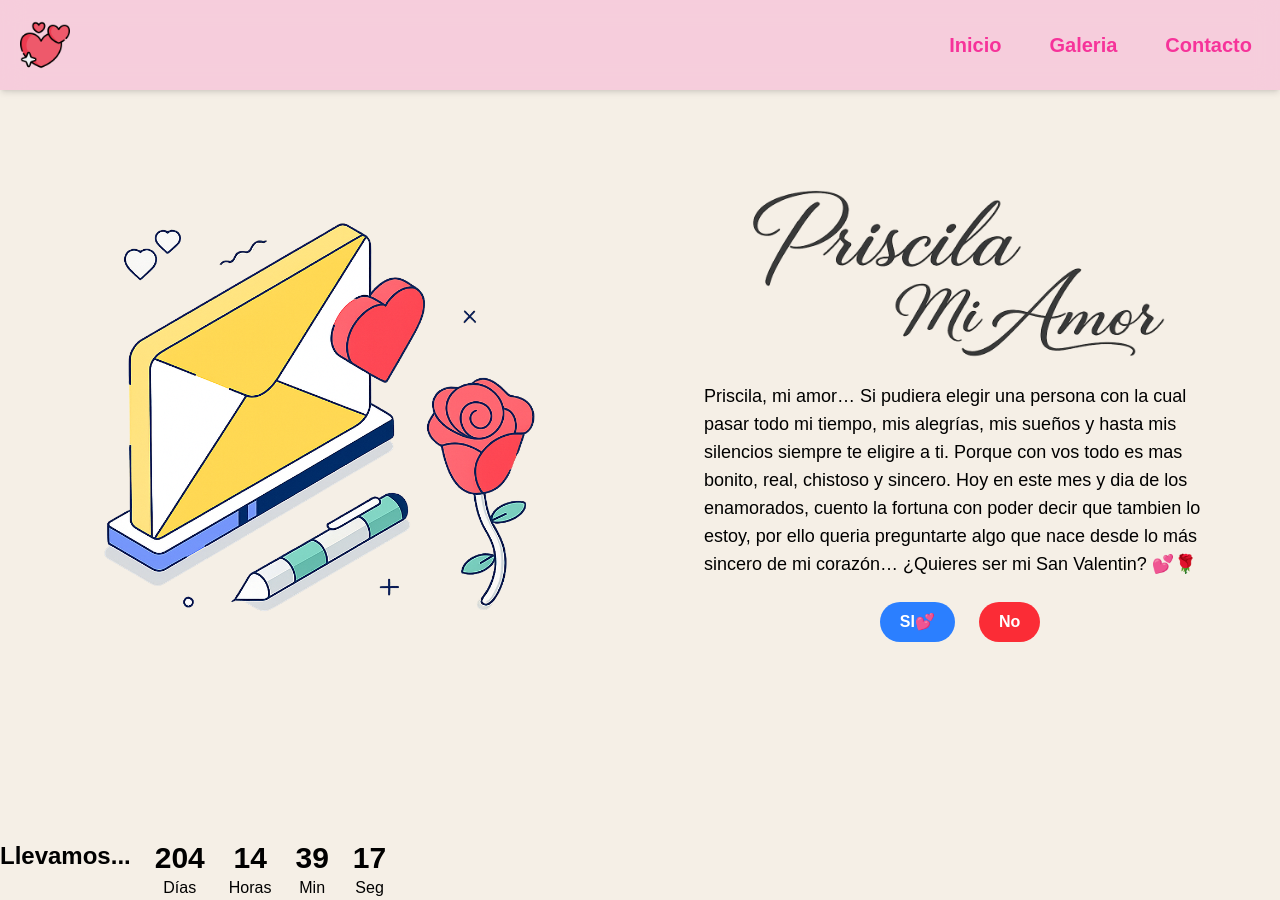
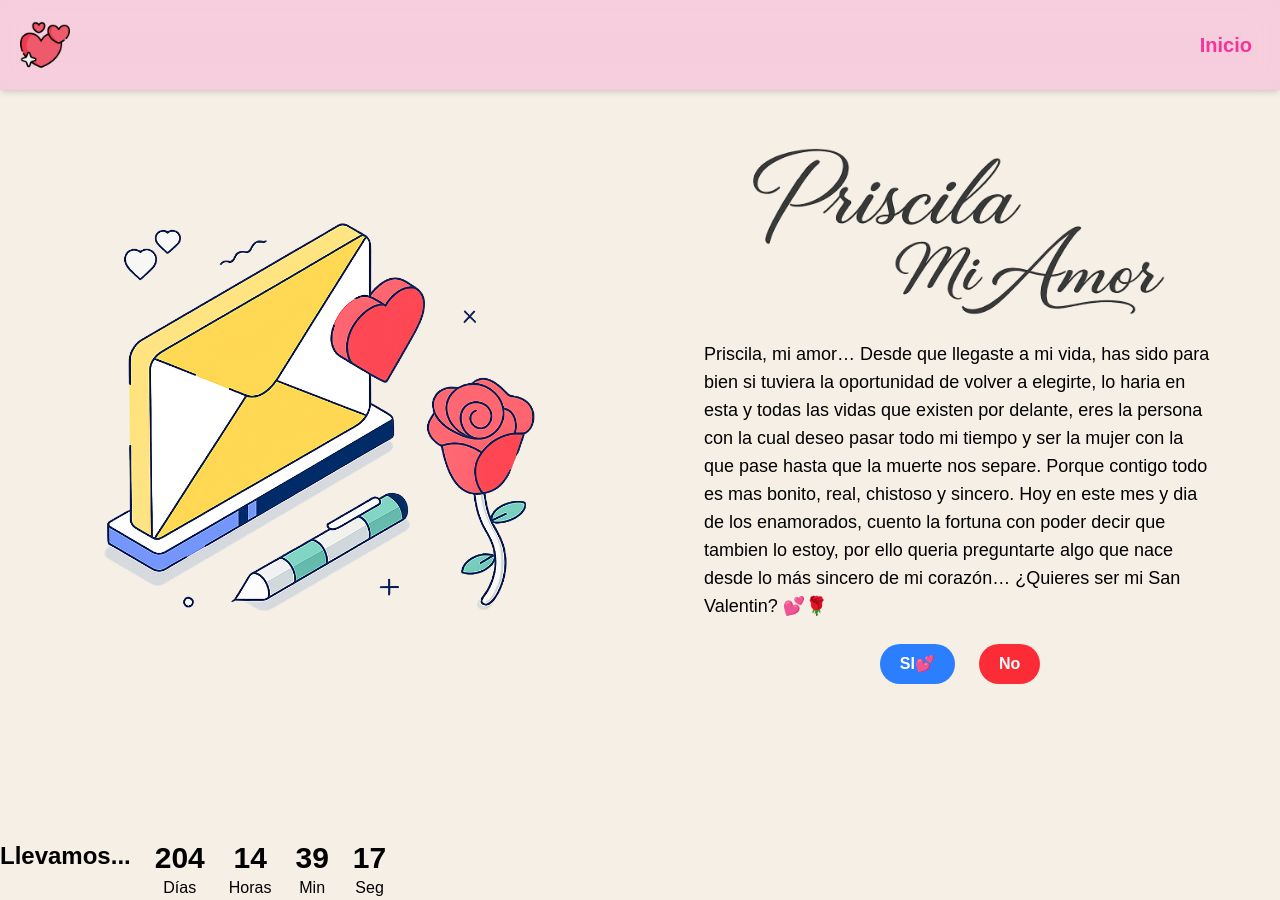
Before and after one commit to YaderSz/Propuesta_SV, a Next.js app: page / in a window 1280 px wide. Built offline with nearby package versions, Linux system fonts and the light colour scheme.

Commit message:
Cambios en NavBar

```diff
--- a/app/home/inicio.tsx
+++ b/app/home/inicio.tsx
@@ -42,6 +42,11 @@ const handleSi = () => {
   setPantallaFinal(true);
 }, 9000);
 
+const galeriabtn = () =>{
+  setPantallaFinal(true);
+}
+
+
 };
 
 const moverBotonNo = () => {
@@ -77,11 +82,12 @@ const moverBotonNo = () => {
   <p className="text-lg py-6 max-w-xl">
   Priscila, mi amor…
 
-Si pudiera elegir una persona con la cual pasar todo mi tiempo,
-mis alegrías, mis sueños y hasta mis silencios
-siempre te eligire a ti.
-
-Porque con vos todo es mas bonito, real, chistoso y sincero.
+Desde que llegaste a mi vida, has sido para bien
+si tuviera la oportunidad de volver a elegirte,
+lo haria en esta y todas las vidas que existen por delante,
+eres la persona con la cual deseo pasar todo mi tiempo y ser la mujer
+con la que pase hasta que la muerte nos separe.
+Porque contigo todo es mas bonito, real, chistoso y sincero.
 
 Hoy en este mes y dia de los enamorados, cuento la fortuna con poder decir
 que tambien lo estoy, por ello queria
--- a/app/home/navbar.tsx
+++ b/app/home/navbar.tsx
@@ -62,38 +62,15 @@ const Navbar = () => {
     Inicio
   </Link>
 
-  <Link href='#MisionVision'
-    className='relative p-2 text-pink-500 hover:text-pink-600 transition-all duration-300
-    after:absolute after:left-0 after:-bottom-1 after:h-[2px] after:w-0
-    after:bg-pink-500 after:transition-all after:duration-300
-    hover:after:w-full'>
-    Galeria
-  </Link>
-
-  <Link href='#Contacto'
-    className='relative p-2 text-pink-500 hover:text-pink-600 transition-all duration-300
-    after:absolute after:left-0 after:-bottom-1 after:h-[2px] after:w-0
-    after:bg-pink-500 after:transition-all after:duration-300
-    hover:after:w-full'>
-    Contacto
-  </Link>
 </div>
 
       {/* Mobile Menu */}
       {isClick && (
         <div className='absolute top-full left-0 w-full shadow-md md:hidden flex flex-col items-center bg-backgroundNav'>
-          <Link href='/' className='relative p-2 text-black hover:text-pink-500 transition-all duration-300
+          <Link href='/' className='relative p-2 text-pink-500 hover:text-pink-600 transition-all duration-300
     after:absolute after:left-0 after:-bottom-1 after:h-[2px] after:w-0
     after:bg-pink-500 after:transition-all after:duration-300
     hover:after:w-full'>Inicio</Link>
-          <Link href='/' className='relative p-2 text-black hover:text-pink-500 transition-all duration-300
-    after:absolute after:left-0 after:-bottom-1 after:h-[2px] after:w-0
-    after:bg-pink-500 after:transition-all after:duration-300
-    hover:after:w-full'>Galeria</Link>
-          <Link href='/' className='relative p-2 text-black hover:text-pink-500 transition-all duration-300
-    after:absolute after:left-0 after:-bottom-1 after:h-[2px] after:w-0
-    after:bg-pink-500 after:transition-all after:duration-300
-    hover:after:w-full'>Contacto</Link>
         </div>
       )}
     </nav>
```
